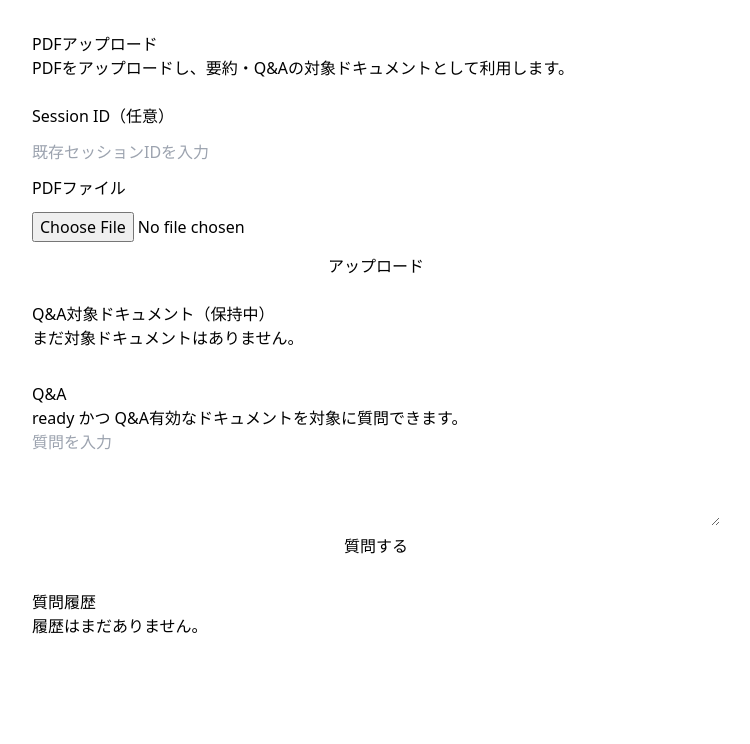
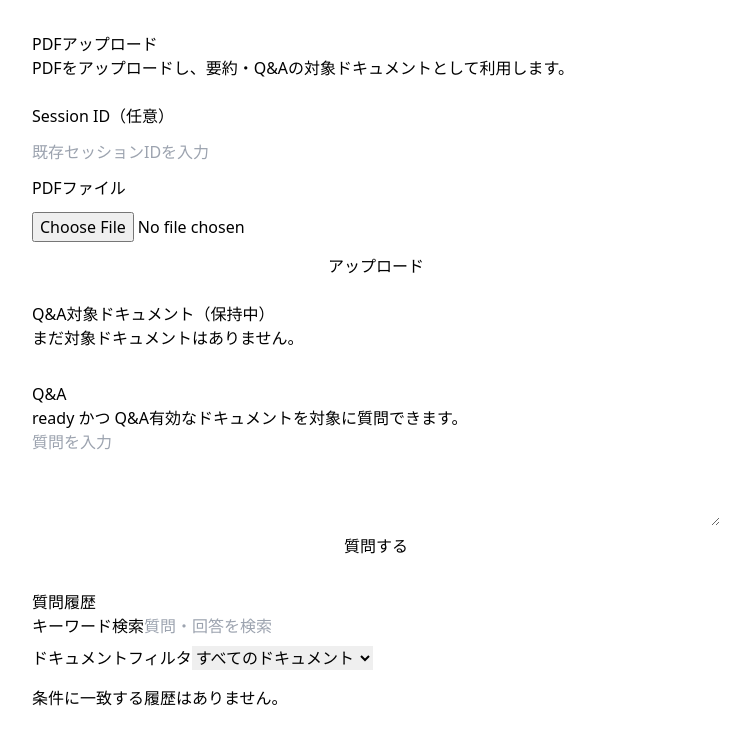
Before and after one commit to hukuitappei/ROADTONEWSU, a Next.js app in the folder phase1/: page /upload in a window 1280 px wide. Shown: the top 744 px of the page, without its empty margins (264-1014 px from the left). Built offline with nearby package versions, Linux system fonts and the light colour scheme.

Commit message:
Refactor upload question history with resend and filters

```diff
--- /dev/null
+++ b/phase1/src/app/upload/components/QuestionHistory.tsx
@@ -0,0 +1,127 @@
+'use client'
+
+import type { Citation, MessageItem, TokenUsage } from '@/types/api'
+
+type QuestionHistoryProps = {
+  history: MessageItem[]
+  selectedDocumentIds: string[]
+  keyword: string
+  onKeywordChange: (value: string) => void
+  documentFilter: string
+  onDocumentFilterChange: (value: string) => void
+  onRefillQuestion: (question: string) => void
+  onResendQuestion: (question: string) => void
+  highlightedChunkId: string | null
+  onCitationClick: (chunkId: string) => void
+  formatUsd: (value: number) => string
+  isResending: boolean
+}
+
+const getUsageText = (usage: TokenUsage, estimatedCostUsd?: number, formatUsd?: (value: number) => string) => {
+  const usageText = `tokens: prompt=${usage.promptTokens}, completion=${usage.completionTokens}, total=${usage.totalTokens}`
+  if (typeof estimatedCostUsd === 'number' && formatUsd) {
+    return `${usageText} / 概算コスト: ${formatUsd(estimatedCostUsd)}`
+  }
+  return usageText
+}
+
+const renderCitations = (msgId: string, citations: Citation[], highlightedChunkId: string | null, onCitationClick: (chunkId: string) => void) => (
+  <details style={{ marginTop: '0.4rem' }}>
+    <summary>根拠（{citations.length}件）</summary>
+    <ul>
+      {citations.map((citation) => {
+        const isHighlighted = citation.chunkId === highlightedChunkId
+        return (
+          <li
+            key={`${msgId}-${citation.chunkId}`}
+            style={{
+              border: isHighlighted ? '2px solid #1967d2' : '1px solid #ddd',
+              background: isHighlighted ? '#eef5ff' : 'transparent',
+              borderRadius: '8px',
+              padding: '0.5rem',
+              marginTop: '0.4rem',
+            }}
+          >
+            <button type="button" onClick={() => onCitationClick(citation.chunkId)} style={{ marginBottom: '0.35rem' }}>
+              chunkId: {citation.chunkId}
+            </button>
+            <div>
+              page: {citation.pageStart} - {citation.pageEnd}
+            </div>
+            <div style={{ whiteSpace: 'pre-wrap' }}>{citation.quote}</div>
+          </li>
+        )
+      })}
+    </ul>
+  </details>
+)
+
+export function QuestionHistory(props: QuestionHistoryProps) {
+  const {
+    history,
+    selectedDocumentIds,
+    keyword,
+    onKeywordChange,
+    documentFilter,
+    onDocumentFilterChange,
+    onRefillQuestion,
+    onResendQuestion,
+    highlightedChunkId,
+    onCitationClick,
+    formatUsd,
+    isResending,
+  } = props
+
+  const filteredHistory = history.filter((msg) => {
+    const matchesKeyword = keyword.trim() === '' || msg.content.toLowerCase().includes(keyword.trim().toLowerCase())
+    const matchesDocument = documentFilter === 'all' || selectedDocumentIds.includes(documentFilter)
+    return matchesKeyword && matchesDocument
+  })
+
+  return (
+    <section style={{ marginTop: '2rem' }}>
+      <h2>質問履歴</h2>
+      <div style={{ display: 'grid', gap: '0.5rem', marginBottom: '1rem' }}>
+        <label>
+          キーワード検索
+          <input value={keyword} onChange={(e) => onKeywordChange(e.target.value)} placeholder="質問・回答を検索" />
+        </label>
+        <label>
+          ドキュメントフィルタ
+          <select value={documentFilter} onChange={(e) => onDocumentFilterChange(e.target.value)}>
+            <option value="all">すべてのドキュメント</option>
+            {selectedDocumentIds.map((id) => (
+              <option key={id} value={id}>
+                {id}
+              </option>
+            ))}
+          </select>
+        </label>
+      </div>
+
+      {filteredHistory.length === 0 ? (
+        <p>条件に一致する履歴はありません。</p>
+      ) : (
+        <ul>
+          {filteredHistory.map((msg) => (
+            <li key={msg.id} style={{ marginBottom: '0.75rem' }}>
+              <strong>{msg.role}</strong>: {msg.content}
+              {msg.role === 'user' && (
+                <div style={{ marginTop: '0.3rem', display: 'flex', gap: '0.5rem' }}>
+                  <button type="button" onClick={() => onRefillQuestion(msg.content)}>
+                    この質問を再利用
+                  </button>
+                  <button type="button" onClick={() => onResendQuestion(msg.content)} disabled={isResending}>
+                    {isResending ? '再送中…' : '再送'}
+                  </button>
+                </div>
+              )}
+              {msg.usage && <div style={{ fontSize: '0.9em', marginTop: '0.35rem' }}>{getUsageText(msg.usage, msg.estimatedCostUsd, formatUsd)}</div>}
+              {msg.citations && msg.citations.length > 0 && renderCitations(msg.id, msg.citations, highlightedChunkId, onCitationClick)}
+            </li>
+          ))}
+        </ul>
+      )}
+    </section>
+  )
+}
--- a/phase1/src/app/upload/page.tsx
+++ b/phase1/src/app/upload/page.tsx
@@ -1,7 +1,8 @@
 'use client'
 
 import { FormEvent, useEffect, useMemo, useRef, useState } from 'react'
-import type { ApiError, DocumentDetail, MessageItem, TokenUsage } from '@/types/api'
+import { QuestionHistory } from '@/app/upload/components/QuestionHistory'
+import type { ApiError, ChatResponse, DocumentDetail, MessageItem, TokenUsage } from '@/types/api'
 
 type UploadResponse = {
   uploadId: string
@@ -58,10 +59,14 @@ export default function UploadPage() {
   const [documentStates, setDocumentStates] = useState<Record<string, DocumentDetail>>({})
   const [question, setQuestion] = useState('')
   const [qaAnswer, setQaAnswer] = useState('')
+  const [qaErrorMessage, setQaErrorMessage] = useState<string | null>(null)
   const [qaUsage, setQaUsage] = useState<TokenUsage | null>(null)
   const [qaEstimatedCostUsd, setQaEstimatedCostUsd] = useState<number | null>(null)
   const [isAsking, setIsAsking] = useState(false)
   const [history, setHistory] = useState<MessageItem[]>([])
+  const [historyKeyword, setHistoryKeyword] = useState('')
+  const [historyDocumentFilter, setHistoryDocumentFilter] = useState('all')
+  const [highlightedChunkId, setHighlightedChunkId] = useState<string | null>(null)
 
   useEffect(() => {
     setUserId(getUserId())
@@ -184,34 +189,56 @@ export default function UploadPage() {
     })
   }
 
-  const askQuestion = async (event: FormEvent<HTMLFormElement>) => {
-    event.preventDefault()
-    if (!uploadResult?.sessionId || !question.trim() || activeReadyDocs.length === 0) return
+
+
+  const CHAT_ERROR_MESSAGE = '回答の取得に失敗しました。ネットワーク状態を確認のうえ、再送してください。'
+
+  const sendQuestion = async (message: string) => {
+    if (!uploadResult?.sessionId || !message.trim() || activeReadyDocs.length === 0) return
+
     setIsAsking(true)
     setQaAnswer('')
+    setQaErrorMessage(null)
+
     try {
       const res = await fetch('/api/chat', {
         method: 'POST',
         headers: { 'Content-Type': 'application/json', 'x-user-id': userId },
-        body: JSON.stringify({ sessionId: uploadResult.sessionId, message: question, documentIds: activeReadyDocs.map((d) => d.id), stream: false }),
+        body: JSON.stringify({ sessionId: uploadResult.sessionId, message, documentIds: activeReadyDocs.map((d) => d.id), stream: false }),
       })
-      const json = (await res.json()) as { content?: string; usage?: TokenUsage; estimatedCostUsd?: number }
+      if (!res.ok) {
+        setQaErrorMessage(CHAT_ERROR_MESSAGE)
+        setQaUsage(null)
+        setQaEstimatedCostUsd(null)
+        return
+      }
+      const json = (await res.json()) as ChatResponse
       setQaAnswer(json.content ?? '回答を取得できませんでした。')
       setQaUsage(json.usage ?? null)
       setQaEstimatedCostUsd(typeof json.estimatedCostUsd === 'number' ? json.estimatedCostUsd : null)
     } catch {
-      setQaAnswer('通信エラーが発生しました。')
+      setQaErrorMessage(CHAT_ERROR_MESSAGE)
       setQaUsage(null)
       setQaEstimatedCostUsd(null)
     } finally {
       setIsAsking(false)
     }
   }
+  const askQuestion = async (event: FormEvent<HTMLFormElement>) => {
+    event.preventDefault()
+    await sendQuestion(question)
+  }
 
   const formatUsd = (value: number) => `$${value.toFixed(6)}`
 
   const refillQuestion = (value: string) => {
     setQuestion(value)
+  }
+
+
+  const resendQuestion = async (message: string) => {
+    setQuestion(message)
+    await sendQuestion(message)
   }
 
   return (
@@ -310,6 +337,7 @@ export default function UploadPage() {
             {isAsking ? '回答生成中…' : '質問する'}
           </button>
         </form>
+        {qaErrorMessage && <div style={{ marginTop: '0.75rem', color: '#b00020' }}>{qaErrorMessage}</div>}
         {qaAnswer && (
           <div style={{ marginTop: '0.75rem', whiteSpace: 'pre-wrap' }}>
             回答: {qaAnswer}
@@ -323,49 +351,21 @@ export default function UploadPage() {
         )}
       </section>
 
-      <section style={{ marginTop: '2rem' }}>
-        <h2>質問履歴</h2>
-        {history.length === 0 ? (
-          <p>履歴はまだありません。</p>
-        ) : (
-          <ul>
-            {history.map((msg) => (
-              <li key={msg.id} style={{ marginBottom: '0.75rem' }}>
-                <strong>{msg.role}</strong>: {msg.content}
-                {msg.role === 'user' && (
-                  <div>
-                    <button type="button" onClick={() => refillQuestion(msg.content)}>
-                      この質問を再利用
-                    </button>
-                  </div>
-                )}
-                {msg.usage && (
-                  <div style={{ fontSize: '0.9em', marginTop: '0.35rem' }}>
-                    tokens: prompt={msg.usage.promptTokens}, completion={msg.usage.completionTokens}, total={msg.usage.totalTokens}
-                    {typeof msg.estimatedCostUsd === 'number' && ` / 概算コスト: ${formatUsd(msg.estimatedCostUsd)}`}
-                  </div>
-                )}
-                {msg.citations && msg.citations.length > 0 && (
-                  <details style={{ marginTop: '0.4rem' }}>
-                    <summary>根拠（{msg.citations.length}件）</summary>
-                    <ul>
-                      {msg.citations.map((citation) => (
-                        <li key={`${msg.id}-${citation.chunkId}`}>
-                          <div>chunkId: {citation.chunkId}</div>
-                          <div>
-                            page: {citation.pageStart} - {citation.pageEnd}
-                          </div>
-                          <div style={{ whiteSpace: 'pre-wrap' }}>{citation.quote}</div>
-                        </li>
-                      ))}
-                    </ul>
-                  </details>
-                )}
-              </li>
-            ))}
-          </ul>
-        )}
-      </section>
+
+      <QuestionHistory
+        history={history}
+        selectedDocumentIds={selectedDocumentIds}
+        keyword={historyKeyword}
+        onKeywordChange={setHistoryKeyword}
+        documentFilter={historyDocumentFilter}
+        onDocumentFilterChange={setHistoryDocumentFilter}
+        onRefillQuestion={refillQuestion}
+        onResendQuestion={resendQuestion}
+        highlightedChunkId={highlightedChunkId}
+        onCitationClick={setHighlightedChunkId}
+        formatUsd={formatUsd}
+        isResending={isAsking}
+      />
     </main>
   )
 }
```
Also changed, not shown: 1 other file (tests, documents, lock files or other folders).
